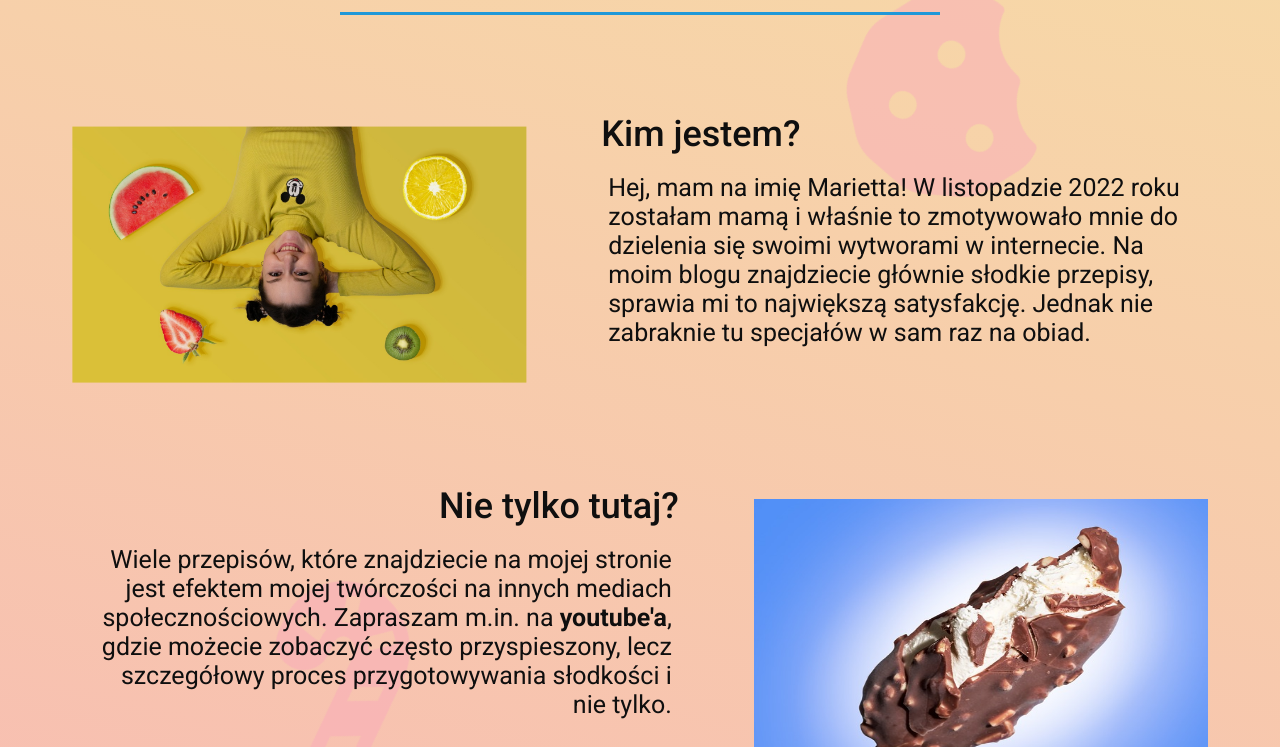
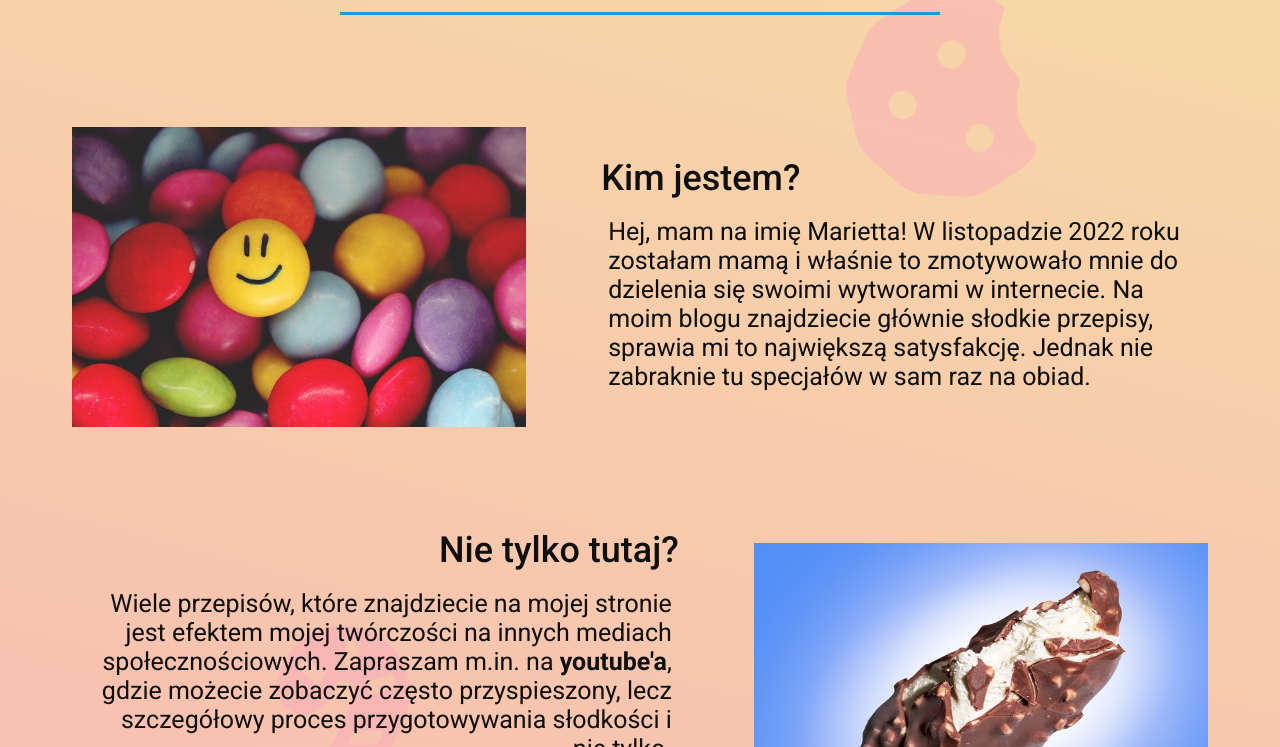
Before and after one commit to Nibirian/Kupa-Smaku, a plain HTML site: page index.html in a window 1280 px wide. Shown: the part 1000-1747 px from the top of the page. Drawn offline with Linux system fonts and the light colour scheme.

Commit message:
Add files via upload

```diff
--- a/index.html
+++ b/index.html
@@ -80,8 +80,8 @@
 					<div class="info__box">
 						<div class="info__box-img">
 							<img
-								src="./img/main2.jpg" style="rotate: 180deg;"
-								alt="trzy donuty z różową polewą"
+								src="./img/smarties-g109119f8d_640.jpg"
+								alt="uśmiechnięty drops na dropsach"
 								class="info__img"
 							/>
 						</div>
@@ -97,7 +97,7 @@
 						<div class="info__box-img info__box-img--right">
 							<img
 								src="./img/ice-cream-g308be0caf_640.jpg"
-								alt="trzy donuty z różową polewą"
+								alt="zdjęcie ugryzionego loda"
 								class="info__img"
 							/>
 						</div>
```
Also changed, not shown: img/ice-cream-g5605c565c_640.png (added), img/smarties-g109119f8d_640.jpg (added).
